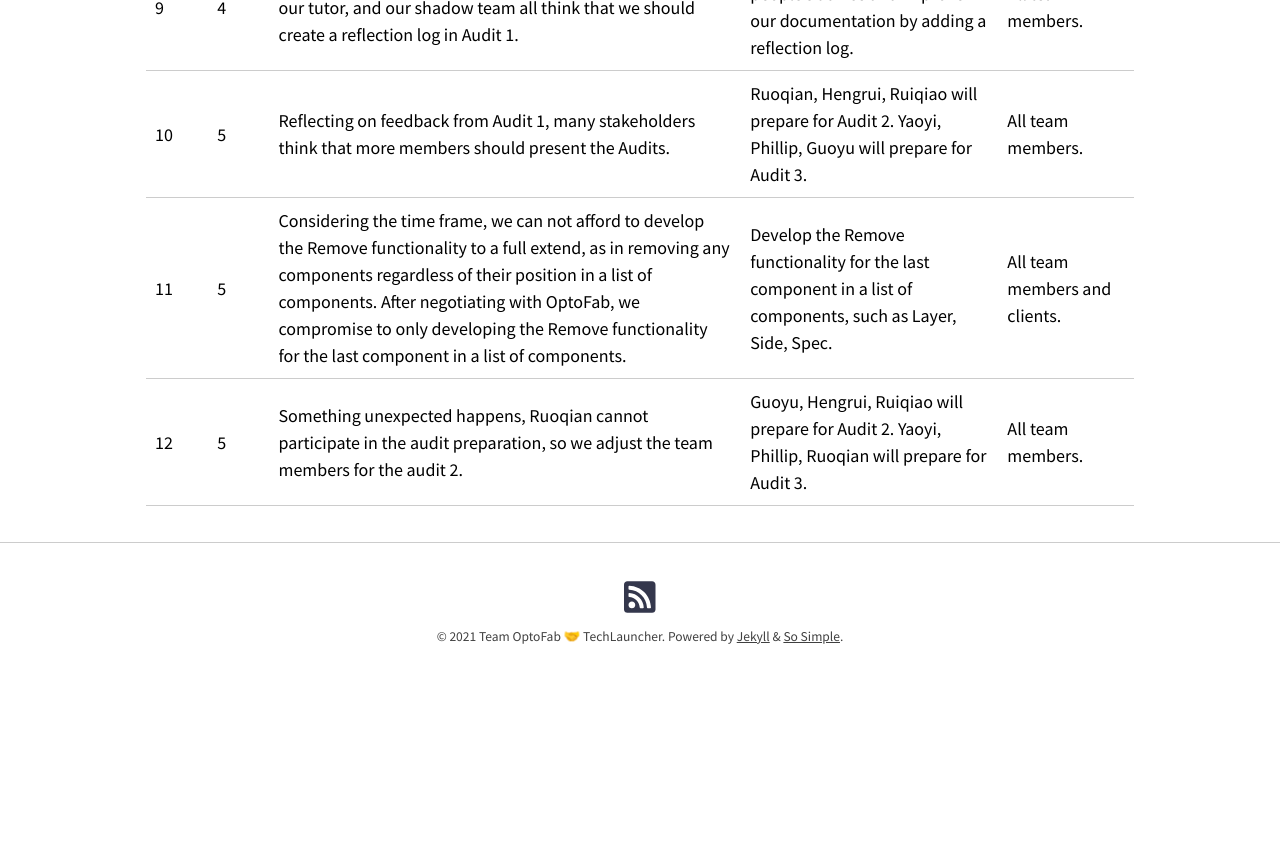
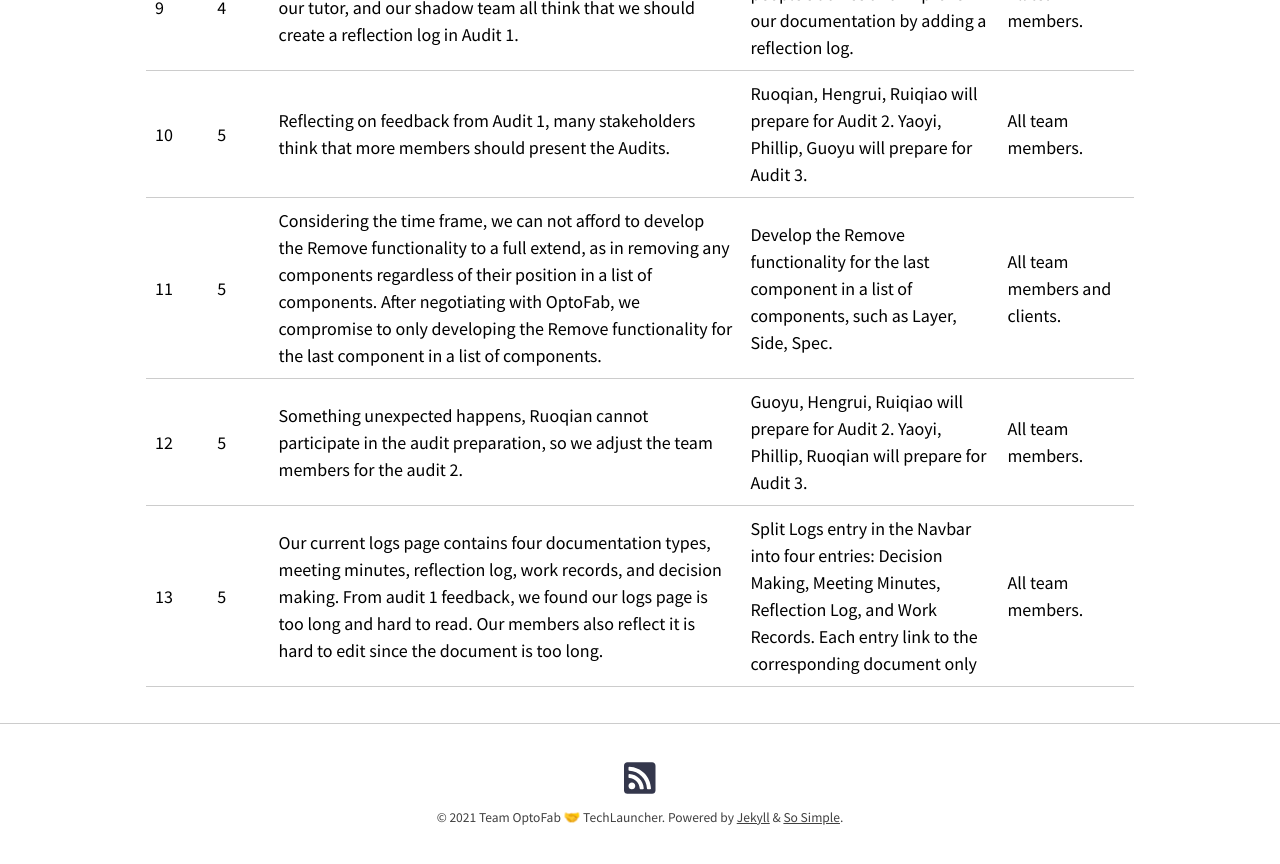
Before and after one commit to optofab/optofab.github.io, a Jekyll site: the page built from decision_making.md, in a window 1280 px wide and 900 px high, scrolled down 1970 px. Shown: the top 864 px of the window. Built offline with Jekyll 4.4.1, drawn with Linux system fonts in a browser that asks for light colours; nearby versions of some CDN libraries; emoji names are drawn with the system emoji font; before the commit the page ends 2689 px from its top, so only the background shows below that.

Commit message:
Update decision_making.md

```diff
--- a/decision_making.md
+++ b/decision_making.md
@@ -19,3 +19,4 @@ Decision making logs from previous semester: [link hosted on Confluence](https:/
 | 10         | 5        | Reflecting on feedback from Audit 1, many stakeholders think that more members should present the Audits.                                                                                                                                                                                                                                                                                                                                                                          | Ruoqian, Hengrui, Ruiqiao will prepare for Audit 2. Yaoyi, Phillip, Guoyu will prepare for Audit 3.                                                                                                                                                                                                                                                                                                                          | All team members.                                   |
 | 11         | 5        | Considering the time frame, we can not afford to develop the Remove functionality to a full extend, as in removing any components regardless of their position in a list of components. After negotiating with OptoFab, we compromise to only developing the Remove functionality for the last component in a list of components.                                                                                                                                                                                                                                                                                                                                                                        | Develop the Remove functionality for the last component in a list of components, such as Layer, Side, Spec.                                                                                                                                                                                                                                                                                                                          | All team members and clients.                                   |
 | 12         | 5        | Something unexpected happens, Ruoqian cannot participate in the audit preparation, so we adjust the team members for the audit 2.                                                                                                                                                                                                                                                                                                                                                                         | Guoyu, Hengrui, Ruiqiao will prepare for Audit 2. Yaoyi, Phillip, Ruoqian will prepare for Audit 3.                                                                                                                                                                                                                                                                                                                          | All team members.                                   |
+| 13        | 5        |  Our current logs page contains four documentation types, meeting minutes, reflection log, work records, and decision making. From audit 1 feedback, we found our logs page is too long and hard to read. Our members also reflect it is hard to edit since the document is too long.                                                                                                                                                                                                                                                                                                                                                                          | Split Logs entry in the Navbar into four entries: Decision Making, Meeting Minutes, Reflection Log, and Work Records. Each entry link to the corresponding document only                                                                                                                             | All team members.
```
